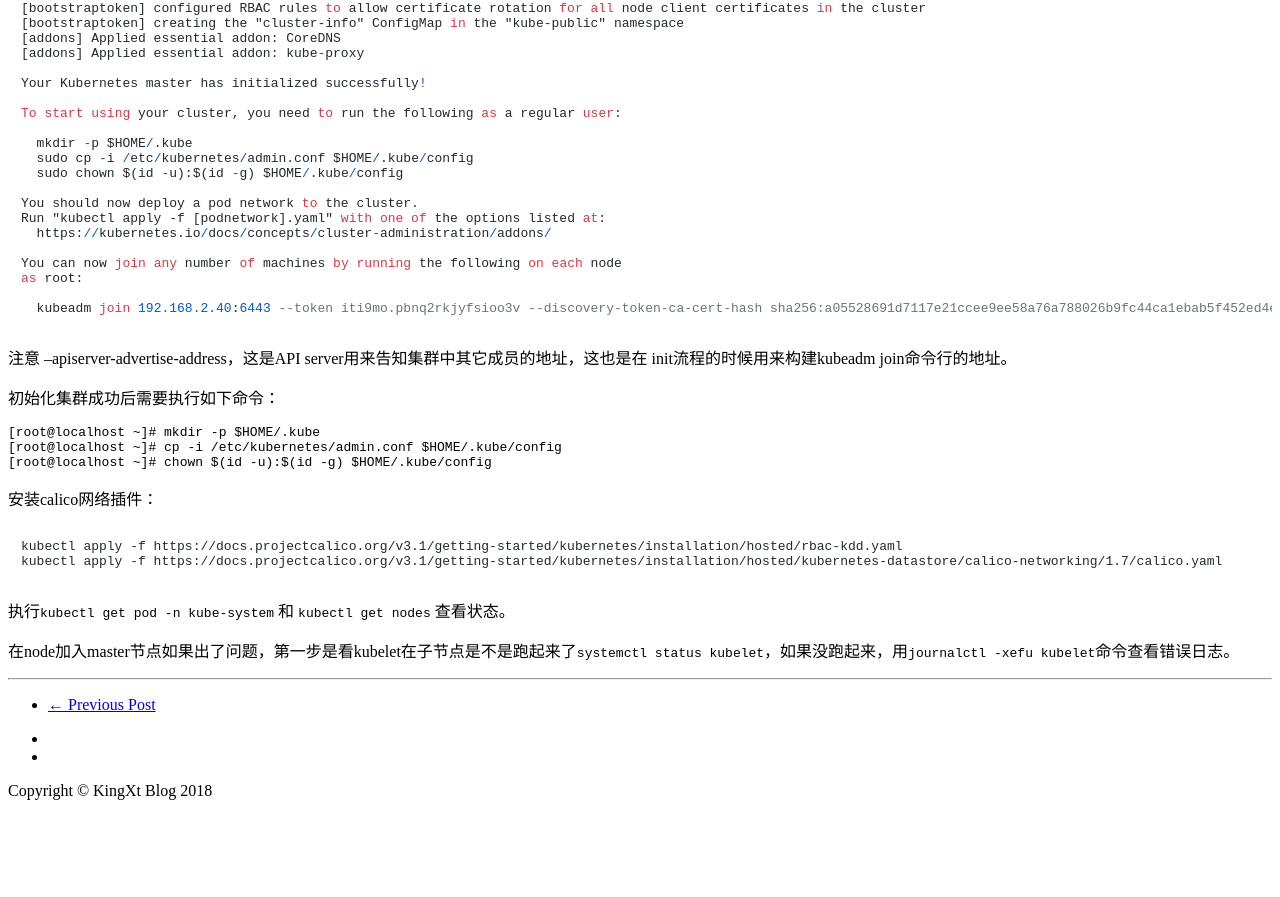
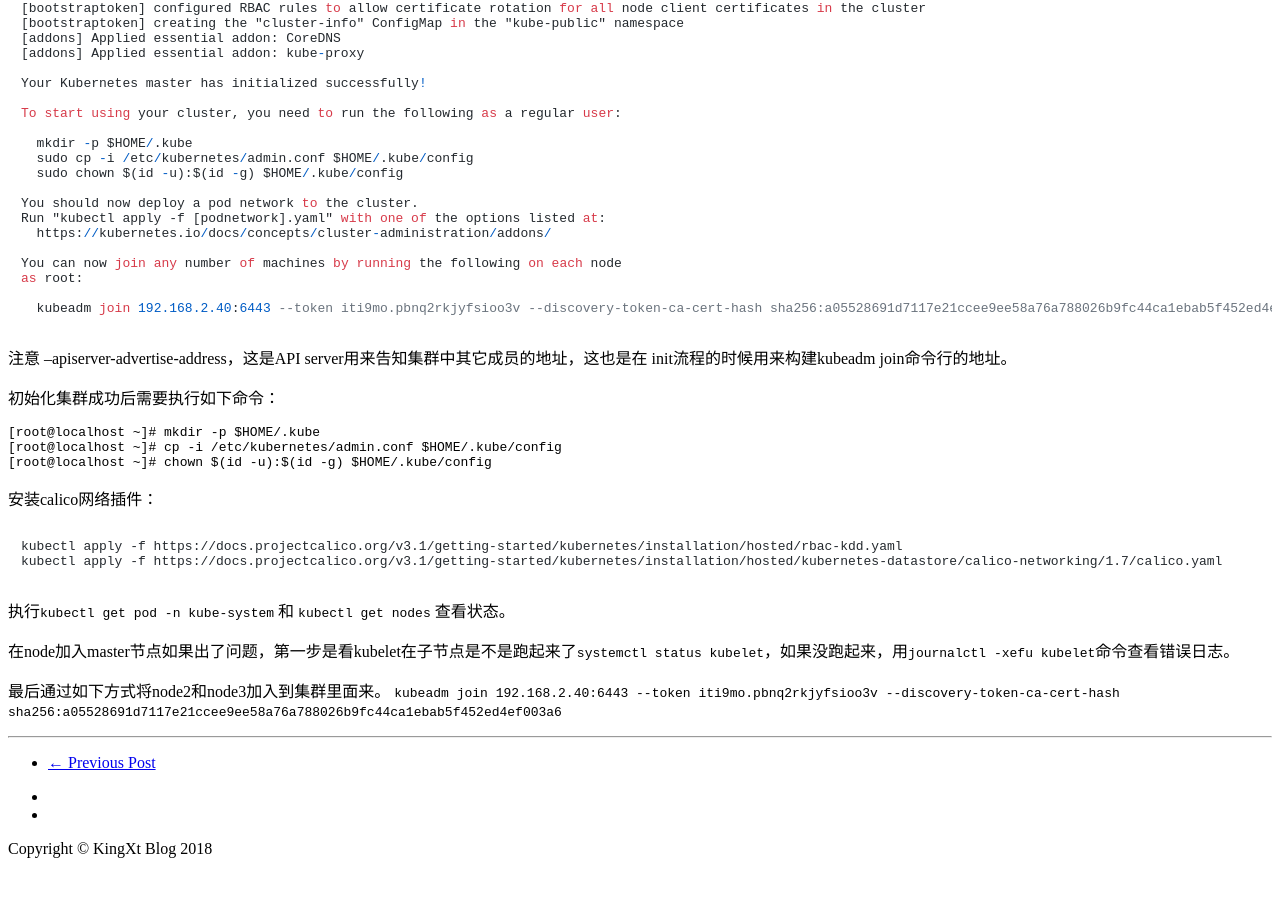
Before and after one commit to kingxt/kingxt.github.io, a Jekyll site: the page built from _posts/2018-12-07-搭建kubernetes集群.md, in a window 1280 px wide and 900 px high, scrolled down 5634 px. Shown: the top 897 px of the window. Built offline with Jekyll 4.4.1, drawn with Linux system fonts in a browser that asks for light colours; nearby versions of some CDN libraries; comment, search, counter and statistics services are not loaded; before the commit the page ends 6476 px from its top, so only the background shows below that.

Commit message:
update post

```diff
--- a/_posts/2018-12-07-搭建kubernetes集群.md
+++ b/_posts/2018-12-07-搭建kubernetes集群.md
@@ -316,3 +316,6 @@
 执行`kubectl get pod -n kube-system` 和 `kubectl get nodes` 查看状态。
 
 在node加入master节点如果出了问题，第一步是看kubelet在子节点是不是跑起来了`systemctl status kubelet`，如果没跑起来，用`journalctl -xefu kubelet`命令查看错误日志。
+
+最后通过如下方式将node2和node3加入到集群里面来。
+`kubeadm join 192.168.2.40:6443 --token iti9mo.pbnq2rkjyfsioo3v --discovery-token-ca-cert-hash sha256:a05528691d7117e21ccee9ee58a76a788026b9fc44ca1ebab5f452ed4ef003a6`
```
